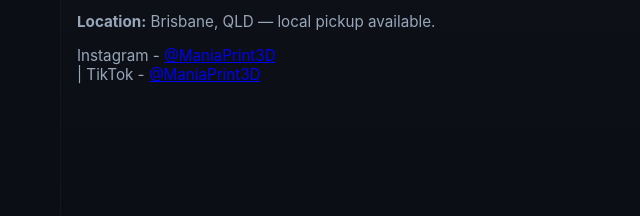
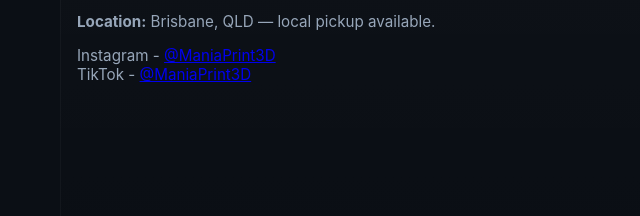
Before and after one commit to ManiaPrint/maniaprint, a plain HTML site: page index.html in a window 1280 px wide. Shown: the part 1783-1999 px from the top of the page, 0-640 px from the left. Drawn offline with Linux system fonts and the light colour scheme.

Commit message:
Update index.html

```diff
--- a/index.html
+++ b/index.html
@@ -179,7 +179,7 @@
         <h2>Contact & quote</h2>
         <p class="note">Email <a href="mailto:contact@maniaprint.online">contact@maniaprint.online</a> or use the quick order above.</p>
         <p class="note"><strong>Location:</strong> Brisbane, QLD — local pickup available.</p>
-        <p class="note">Instagram - <a href="https://instagram.com/ManiaPrint3D" target="_blank">@ManiaPrint3D</a><br>| TikTok - <a href="https://tiktok.com/@ManiaPrint3D" target="_blank">@ManiaPrint3D</a></p>
+        <p class="note">Instagram - <a href="https://instagram.com/ManiaPrint3D" target="_blank">@ManiaPrint3D</a><br>TikTok - <a href="https://tiktok.com/@ManiaPrint3D" target="_blank">@ManiaPrint3D</a></p>
       </div>
 
       <aside class="card">
```
